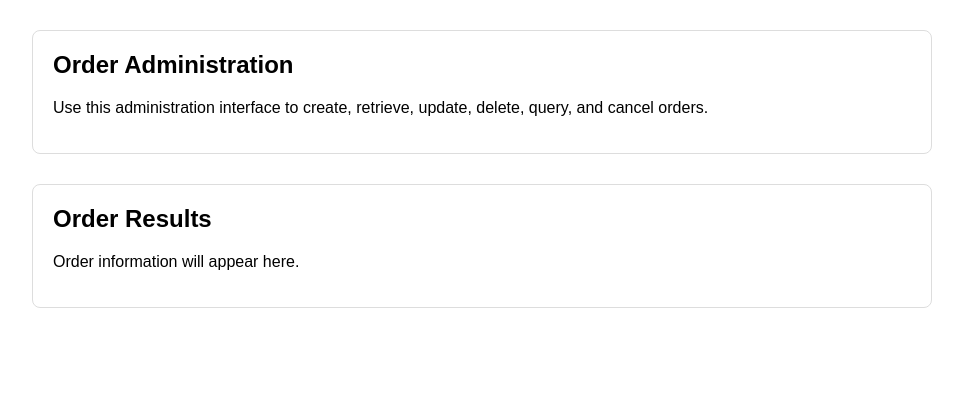
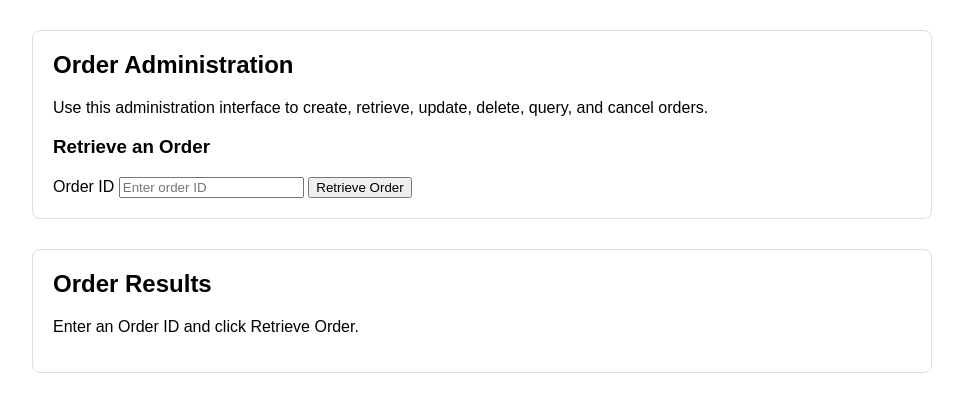
Before and after one commit to CSCI-GA-2820-FA26-001/orders, a Python web app: template service/templates/index.html in a window 1280 px wide. Shown: the part 116-528 px from the top of the page, without its empty margins (8-971 px from the left). Run offline with Jinja, Linux system fonts and the light colour scheme; the template is opened without the code that fills it, so the values that code supplies are empty.

Commit message:
Add read order UI

```diff
--- /dev/null
+++ b/service/static/js/orders.js
@@ -0,0 +1,67 @@
+document.addEventListener("DOMContentLoaded", () => {
+    const orderIdInput = document.getElementById("order-id");
+    const retrieveButton = document.getElementById("retrieve-order-btn");
+
+    const resultsMessage = document.getElementById("results-message");
+    const orderDetails = document.getElementById("order-details");
+
+    const resultOrderId = document.getElementById("result-order-id");
+    const resultCustomerId = document.getElementById("result-customer-id");
+    const resultStatus = document.getElementById("result-status");
+    const resultOrderDate = document.getElementById("result-order-date");
+    const resultTotalAmount = document.getElementById("result-total-amount");
+    const orderItems = document.getElementById("order-items");
+
+    retrieveButton.addEventListener("click", async () => {
+        const orderId = orderIdInput.value.trim();
+
+        if (!orderId) {
+            orderDetails.hidden = true;
+            resultsMessage.textContent = "Please enter an Order ID.";
+            return;
+        }
+
+        try {
+            const response = await fetch(`/api/orders/${orderId}`);
+
+            if (!response.ok) {
+                orderDetails.hidden = true;
+
+                if (response.status === 404) {
+                    resultsMessage.textContent = `Order ${orderId} was not found.`;
+                } else {
+                    resultsMessage.textContent = "Unable to retrieve the order.";
+                }
+
+                return;
+            }
+
+            const order = await response.json();
+
+            resultOrderId.textContent = order.order_id;
+            resultCustomerId.textContent = order.customer_id;
+            resultStatus.textContent = order.status;
+            resultOrderDate.textContent = order.order_date;
+            resultTotalAmount.textContent = order.total_amount;
+
+            orderItems.innerHTML = "";
+
+            order.items.forEach((item) => {
+                const itemElement = document.createElement("p");
+
+                itemElement.textContent =
+                    `Product ID: ${item.product_id}, ` +
+                    `Quantity: ${item.quantity}, ` +
+                    `Price: ${item.price}`;
+
+                orderItems.appendChild(itemElement);
+            });
+
+            orderDetails.hidden = false;
+            resultsMessage.textContent = "Order retrieved successfully.";
+        } catch (error) {
+            orderDetails.hidden = true;
+            resultsMessage.textContent = "Unable to retrieve the order.";
+        }
+    });
+});
--- a/service/templates/index.html
+++ b/service/templates/index.html
@@ -29,16 +29,68 @@
                 Use this administration interface to create, retrieve,
                 update, delete, query, and cancel orders.
             </p>
+
+            <div id="read-order-section">
+                <h3>Retrieve an Order</h3>
+
+                <label for="order-id">Order ID</label>
+
+                <input
+                    type="number"
+                    id="order-id"
+                    name="order-id"
+                    min="1"
+                    placeholder="Enter order ID"
+                >
+
+                <button id="retrieve-order-btn" type="button">
+                    Retrieve Order
+                </button>
+            </div>
         </section>
 
         <section id="order-results">
             <h2>Order Results</h2>
 
             <p id="results-message">
-                Order information will appear here.
+                Enter an Order ID and click Retrieve Order.
             </p>
+
+            <div id="order-details" hidden>
+                <p>
+                    <strong>Order ID:</strong>
+                    <span id="result-order-id"></span>
+                </p>
+
+                <p>
+                    <strong>Customer ID:</strong>
+                    <span id="result-customer-id"></span>
+                </p>
+
+                <p>
+                    <strong>Status:</strong>
+                    <span id="result-status"></span>
+                </p>
+
+                <p>
+                    <strong>Order Date:</strong>
+                    <span id="result-order-date"></span>
+                </p>
+
+                <p>
+                    <strong>Total Amount:</strong>
+                    <span id="result-total-amount"></span>
+                </p>
+
+                    <div id="order-items-section">
+                    <h3>Items</h3>
+                    <div id="order-items"></div>
+                </div>
+            </div>
         </section>
     </main>
 
+    <script src="{{ url_for('static', filename='js/orders.js') }}"></script>
+
 </body>
 </html>
```
